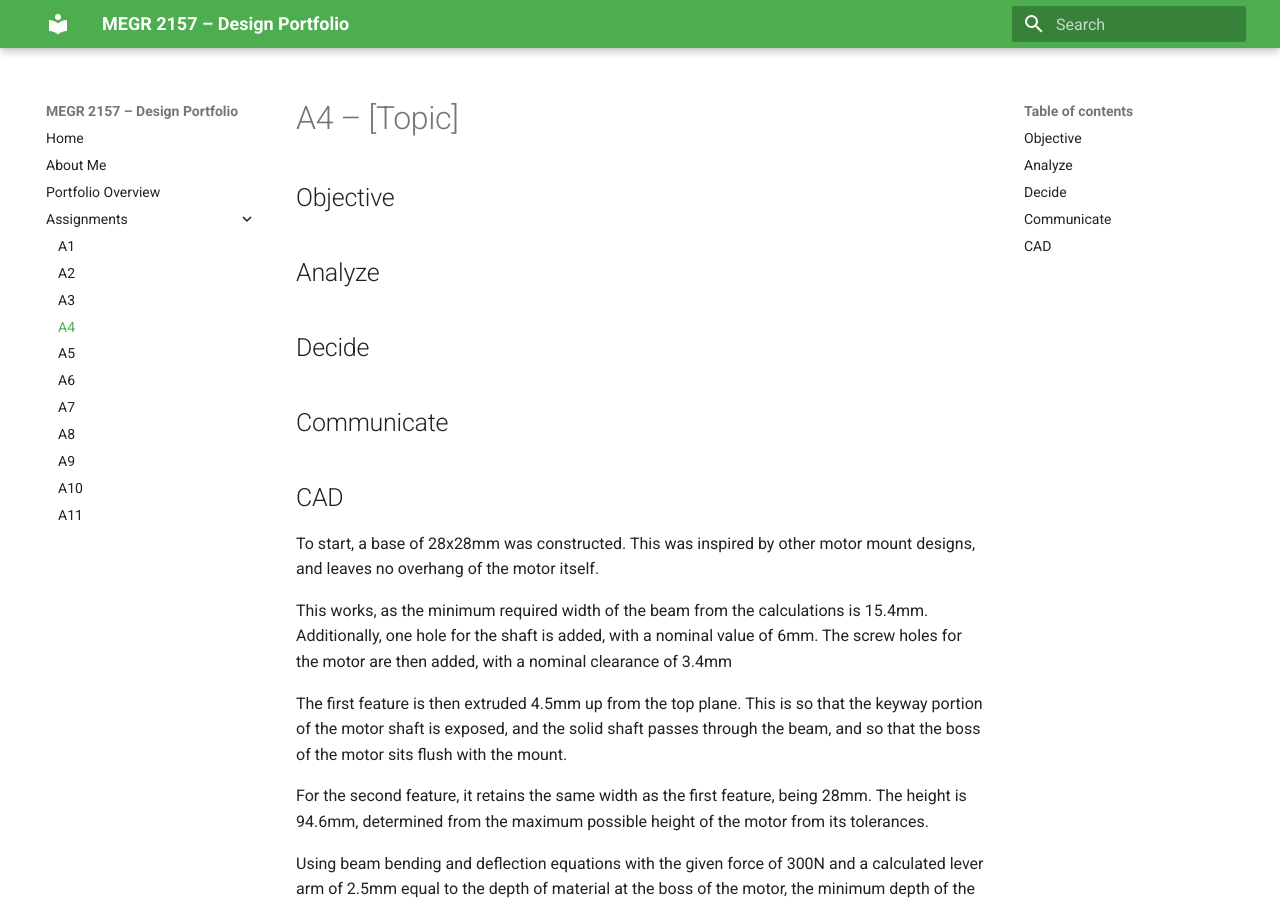
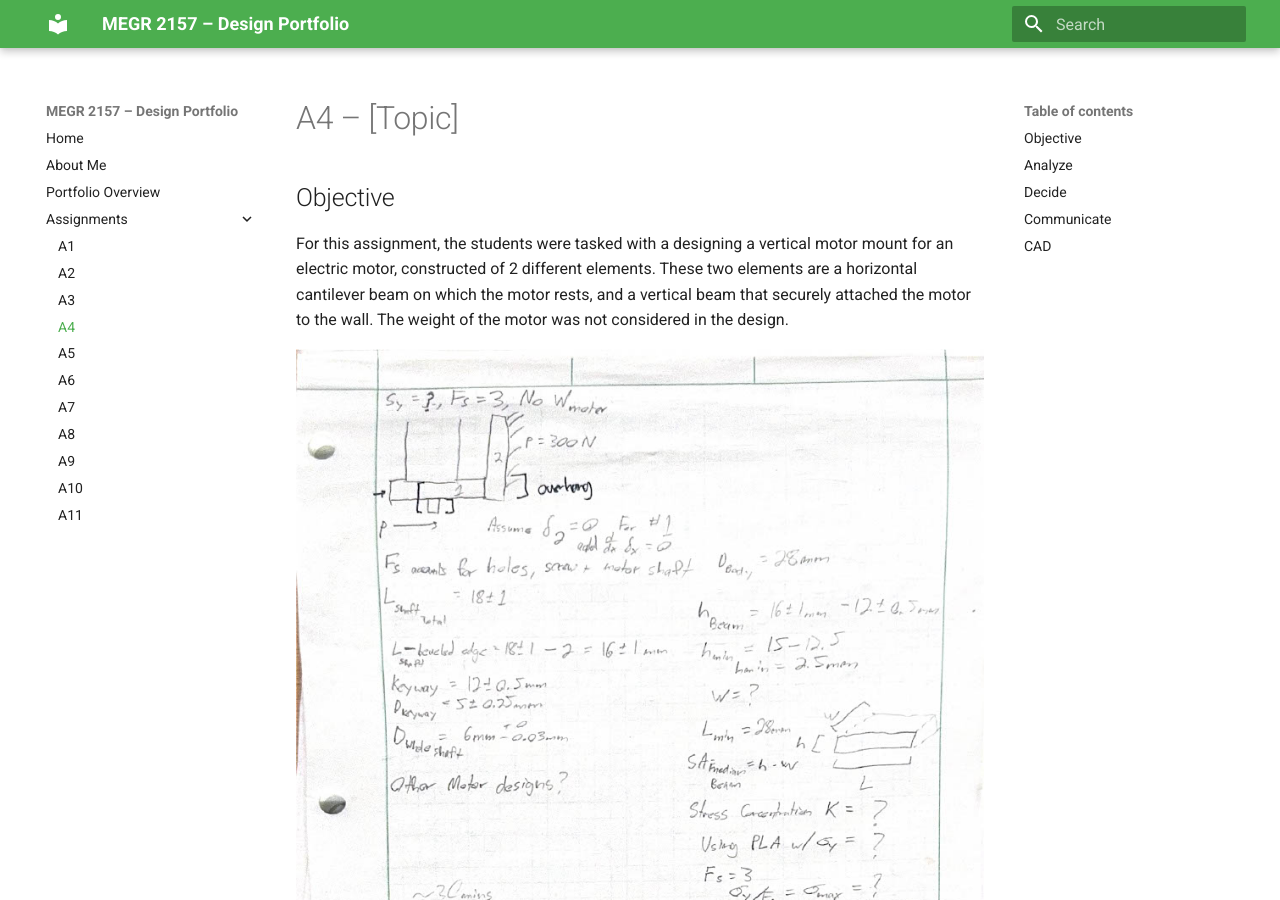
Before and after one commit to CadlesCelica/megr2157-portfolio, an MkDocs documentation site: the page built from docs/assignments/A04/index.md, in a window 1280 px wide and 900 px high. Built offline with MkDocs 1.6.1 and Material for MkDocs 9.7.7, drawn with Linux system fonts in a browser that asks for light colours.

Commit message:
Description and 1st page

```diff
--- a/docs/assignments/A04/index.md
+++ b/docs/assignments/A04/index.md
@@ -1,6 +1,9 @@
 # A4 – [Topic]
 
 ## Objective
+For this assignment, the students were tasked with a designing a vertical motor mount for an electric motor, constructed of 2 different elements. These two elements are a horizontal cantilever beam on which the motor rests, and a vertical beam that securely attached the motor to the wall. The weight of the motor was not considered in the design.
+
+![Writing Page 1](<a4 pg 1.jpg>)
 
 
 ## Analyze
```
